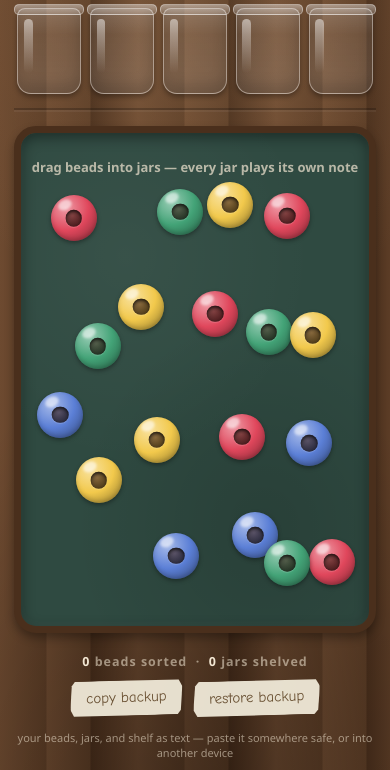
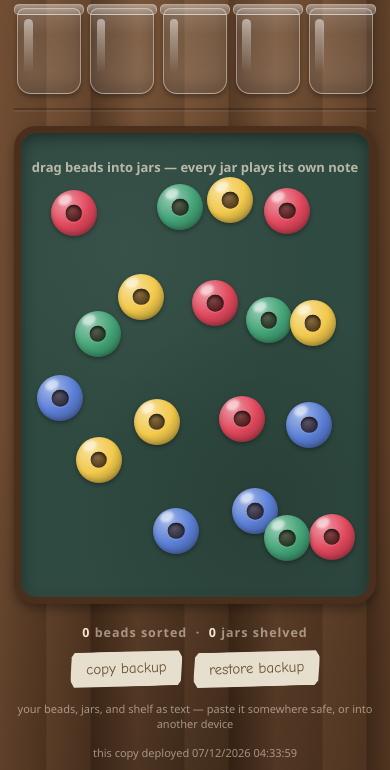
Before and after one commit to mhosinski/plink, a plain HTML site: page index.html in a window 390 px wide. Both pictures are taken after a click on the button "Progress. Press for backup options.". Shown: the part 74-844 px from the top of the page. Drawn offline with Linux system fonts and the light colour scheme.

Commit message:
Show the running copy's deploy time in console and backup panel (plink-0ql)
Second stale-cache debugging cycle this week: a shipped fix looked
unfixed because Safari was serving an old copy. document.lastModified
is a zero-maintenance version indicator — the deploy timestamp of the
exact copy being executed, correct even when the service worker serves
it from cache. Logged at boot; also shown in the backup panel (tap the
stats line) so phone players can answer 'am I stale?' without a
console. Deliberately no hand-bumped version string: it would lie the
first time we forgot to bump it.

```diff
--- a/index.html
+++ b/index.html
@@ -358,6 +358,7 @@
       <button class="tape-btn tape-sm" id="copySaveBtn">copy backup</button>
       <button class="tape-btn tape-sm" id="restoreSaveBtn">restore backup</button>
       <p class="backup-note" id="backupNote">your beads, jars, and shelf as text — paste it somewhere safe, or into another device</p>
+      <p class="backup-note" id="buildNote"></p>
     </div>
   </footer>
   <div class="sr" aria-live="polite" id="sr"></div>
@@ -365,6 +366,9 @@
 
 <script>
 (() => {
+  // The deploy timestamp of the exact copy being executed — correct even
+  // when served from the service worker cache. Answers "am I stale?"
+  console.log('plink · this copy deployed ' + document.lastModified);
   // Colors unlock in this order, one per cleared tray, starting with four.
   // The set and order are optimized for perceptual contrast (Lab deltaE):
   // every pair differs by >=30.5, the starting four by >=68, and each
@@ -1261,6 +1265,8 @@
     backupPanel.hidden = !backupPanel.hidden;
     statsEl.setAttribute('aria-expanded', String(!backupPanel.hidden));
     backupNote.textContent = NOTE_DEFAULT;
+    document.getElementById('buildNote').textContent =
+      'this copy deployed ' + document.lastModified;
   });
   document.getElementById('copySaveBtn').addEventListener('click', async () => {
     save();
```
